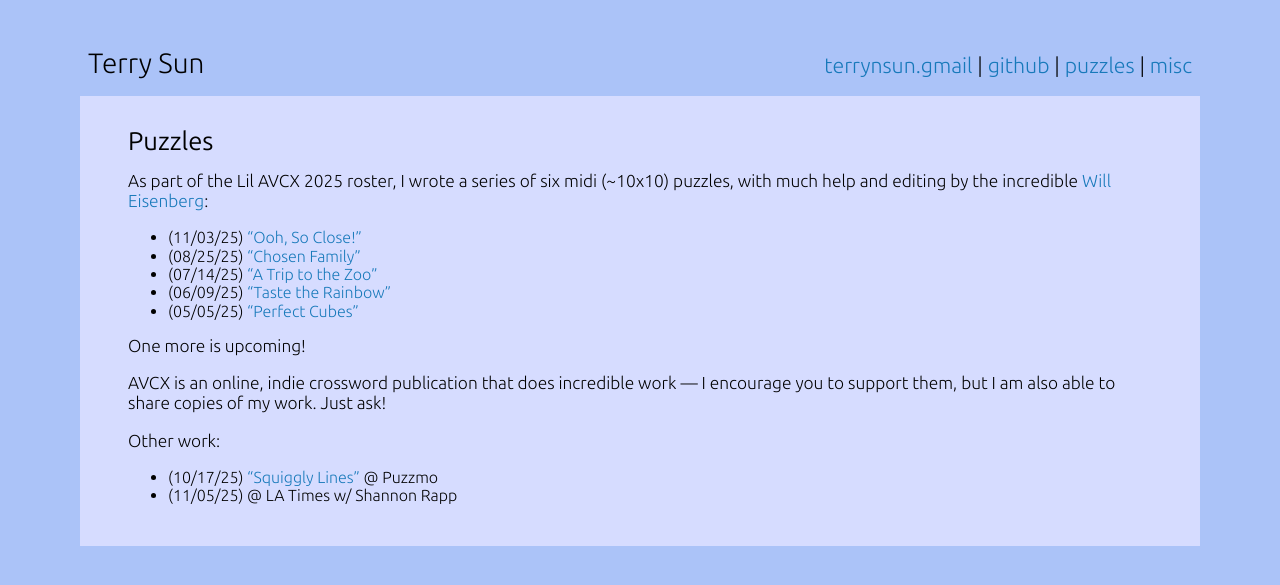
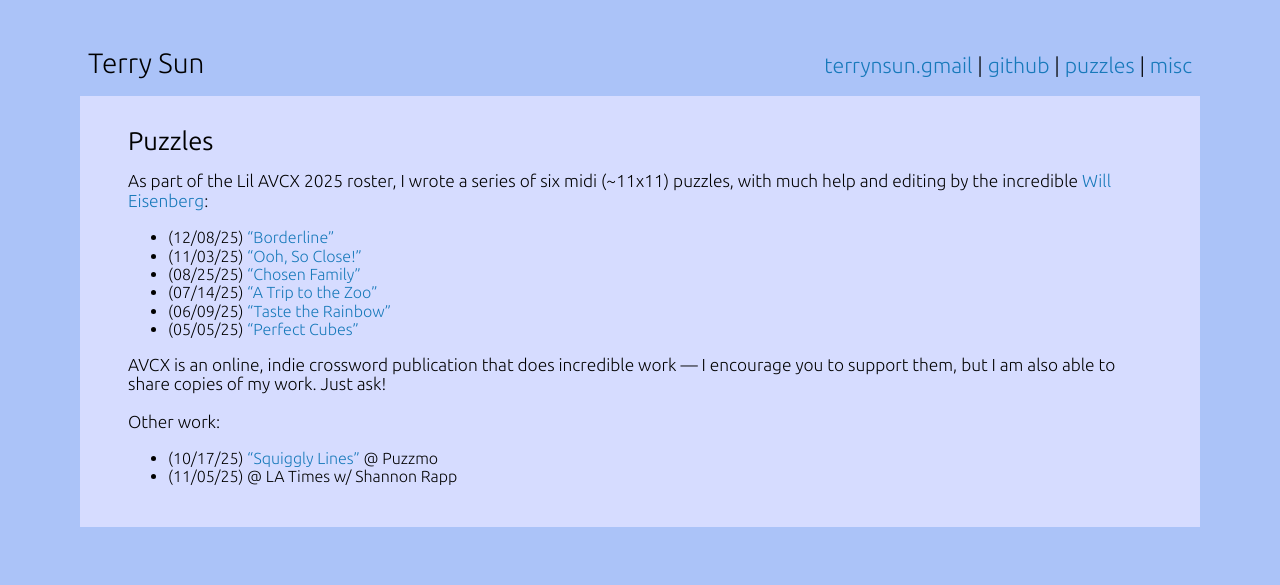
Before and after one commit to terrynsun/terrynsun.github.io, a Jekyll site: the page built from puzzles.md, in a window 1280 px wide. Shown: the top 585 px of the page. Built offline with Jekyll 4.4.1, drawn with Linux system fonts in a browser that asks for light colours; some web fonts are replaced.

Commit message:
Update puzzles

```diff
--- a/puzzles.md
+++ b/puzzles.md
@@ -3,18 +3,17 @@ title: "Puzzles"
 layout: post
 ---
 
-As part of the Lil AVCX 2025 roster, I wrote a series of six midi (~10x10)
+As part of the Lil AVCX 2025 roster, I wrote a series of six midi (~11x11)
 puzzles, with much help and editing by the incredible [Will Eisenberg]:
 
 [Will Eisenberg]: https://halfbakedpuzzles.blogspot.com/
 
+* (12/08/25) ["Borderline"](https://avxwords.com/puzzles/1955/)
 * (11/03/25) ["Ooh, So Close!"](https://avxwords.com/puzzles/1929/)
 * (08/25/25) ["Chosen Family"](https://avxwords.com/puzzles/1883/)
 * (07/14/25) ["A Trip to the Zoo"](https://avxwords.com/puzzles/1861/)
 * (06/09/25) ["Taste the Rainbow"](https://avxwords.com/puzzles/1839/)
 * (05/05/25) ["Perfect Cubes"](https://avxwords.com/puzzles/1818/)
-
-One more is upcoming!
 
 AVCX is an online, indie crossword publication that does incredible work — I
 encourage you to support them, but I am also able to share copies of my work.
```
